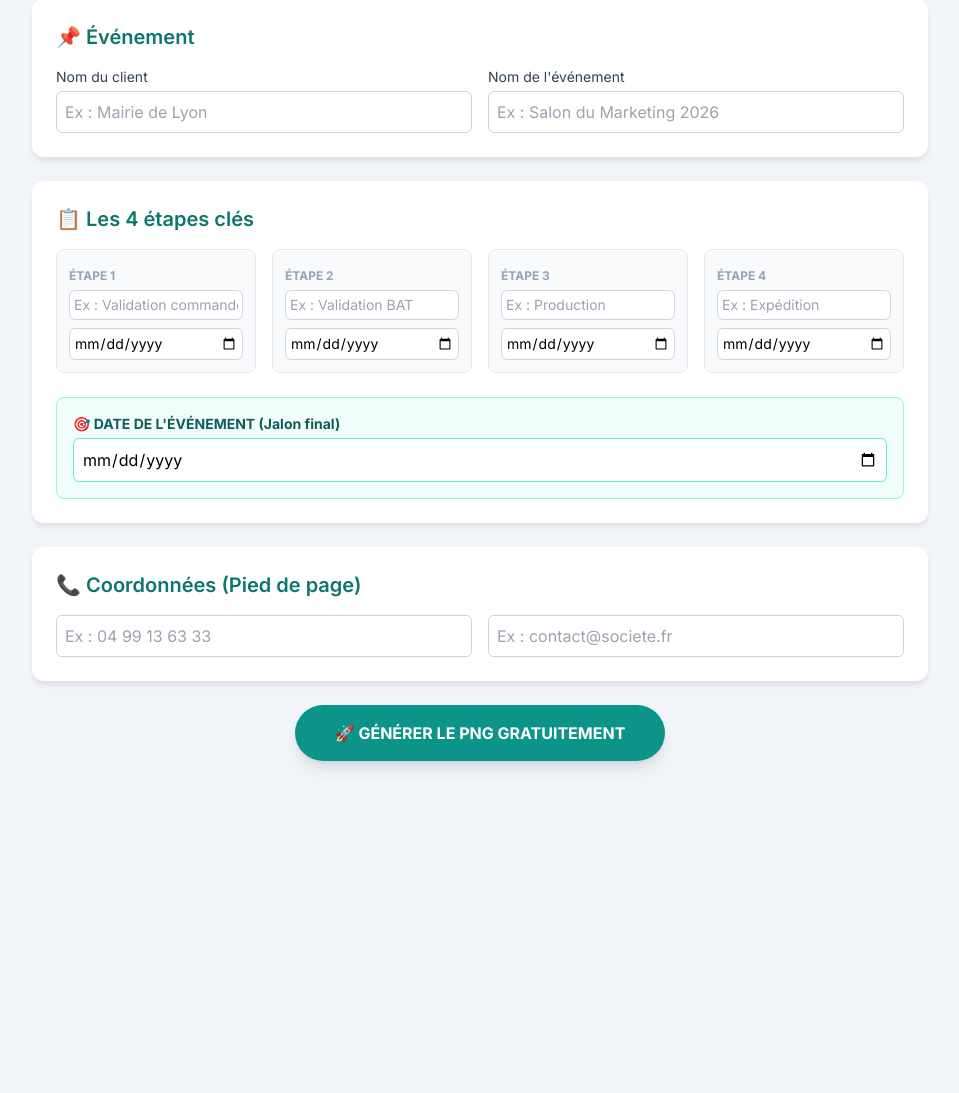
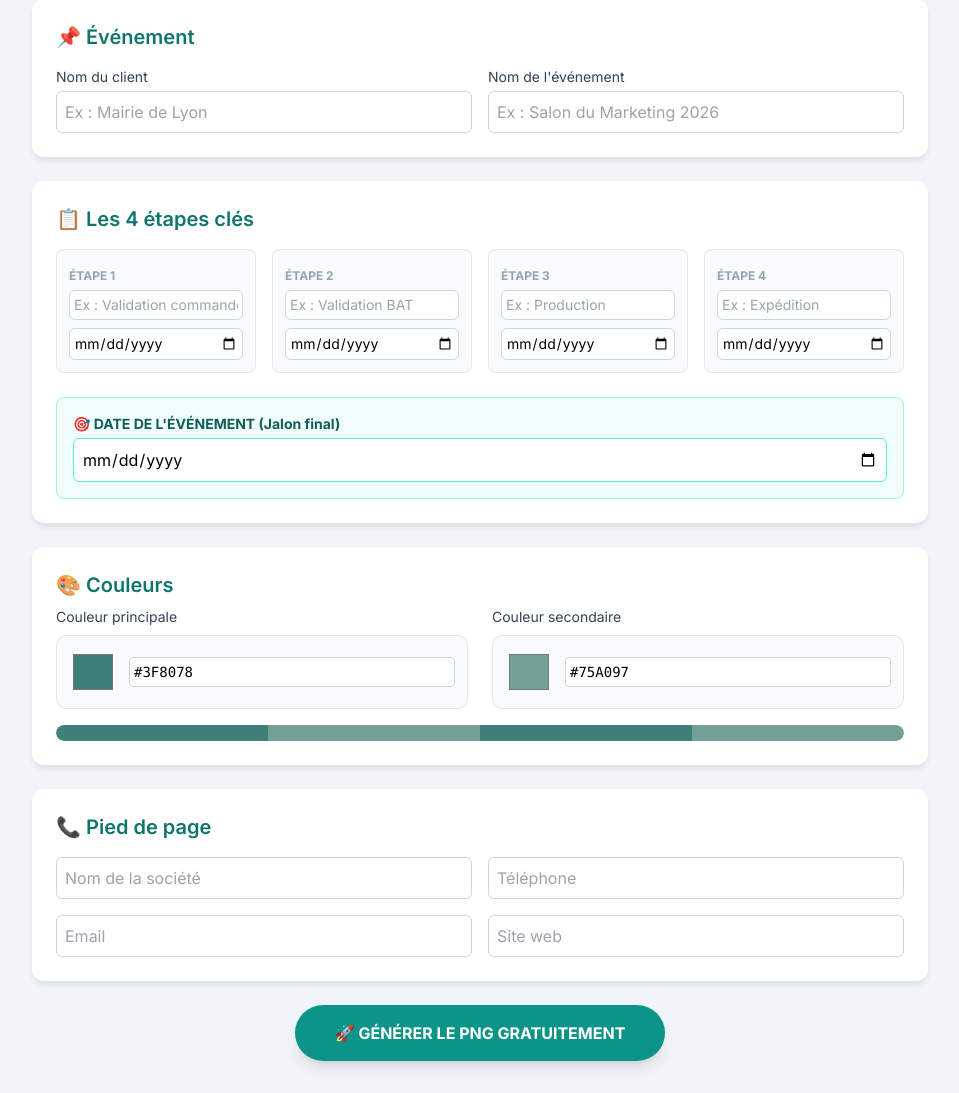
Before and after one commit to Omnipub/Retroplanning, a Flask app: page /admin/generate in a window 1280 px wide. Shown: the part 133-1226 px from the top of the page, without its empty margins (160-1119 px from the left). Before the commit the page ends 901 px from the top, so only its background shows below. Run offline with Flask 3, Linux system fonts and the light colour scheme; the visitor is signed in with stand-in values (Sample User, id 1); some libraries are stand-ins or nearby versions.

Commit message:
Update admin_generate.html

```diff
--- a/templates/admin_generate.html
+++ b/templates/admin_generate.html
@@ -9,6 +9,8 @@
     <style>
         body { font-family: 'Inter', sans-serif; background-color: #f1f5f9; }
         .card { background: white; border-radius: 12px; box-shadow: 0 4px 6px -1px rgb(0 0 0 / 0.1); }
+        input[type="color"] { width: 48px; height: 48px; border: none; border-radius: 8px; cursor: pointer; padding: 2px; background: none; }
+        .color-box { display: flex; align-items: center; gap: 12px; padding: 12px; border: 1.5px solid #e2e8f0; border-radius: 10px; background: #f8fafc; }
     </style>
 </head>
 <body class="p-4 md:p-8">
@@ -18,24 +20,21 @@
                 <h1 class="text-3xl font-bold text-slate-800">🛠️ Espace Admin</h1>
                 <p class="text-teal-600 font-semibold">Génération gratuite et immédiate (sans paiement)</p>
             </div>
-            <a href="/admin/logout" class="bg-red-100 hover:bg-red-200 text-red-700 font-bold py-2 px-4 rounded-lg text-sm transition">
-                Déconnexion
-            </a>
+            <a href="/admin/logout" class="bg-red-100 hover:bg-red-200 text-red-700 font-bold py-2 px-4 rounded-lg text-sm transition">Déconnexion</a>
         </header>
 
         <form action="/admin/generate" method="POST" class="space-y-6">
+
             <div class="card p-6">
                 <h2 class="text-xl font-semibold mb-4 text-teal-700">📌 Événement</h2>
                 <div class="grid grid-cols-1 md:grid-cols-2 gap-4">
                     <div>
                         <label class="block text-sm font-medium text-slate-700">Nom du client</label>
-                        <input type="text" name="client" required placeholder="Ex : Mairie de Lyon"
-                               class="mt-1 block w-full rounded-md border-slate-300 border p-2">
+                        <input type="text" name="client" required placeholder="Ex : Mairie de Lyon" class="mt-1 block w-full rounded-md border-slate-300 border p-2">
                     </div>
                     <div>
                         <label class="block text-sm font-medium text-slate-700">Nom de l'événement</label>
-                        <input type="text" name="evenement" required placeholder="Ex : Salon du Marketing 2026"
-                               class="mt-1 block w-full rounded-md border-slate-300 border p-2">
+                        <input type="text" name="evenement" required placeholder="Ex : Salon du Marketing 2026" class="mt-1 block w-full rounded-md border-slate-300 border p-2">
                     </div>
                 </div>
             </div>
@@ -43,54 +42,66 @@
             <div class="card p-6">
                 <h2 class="text-xl font-semibold mb-4 text-teal-700">📋 Les 4 étapes clés</h2>
                 <div class="grid grid-cols-1 md:grid-cols-2 lg:grid-cols-4 gap-4">
-
                     <div class="p-3 border rounded-lg bg-slate-50">
                         <span class="text-xs font-bold text-slate-400 uppercase">Étape 1</span>
-                        <input type="text" name="label1" placeholder="Ex : Validation commande"
-                               class="mt-1 block w-full text-sm border-slate-300 rounded-md border p-1 mb-2">
-                        <input type="date" name="date1" required
-                               class="block w-full text-sm border-slate-300 rounded-md border p-1">
+                        <input type="text" name="label1" placeholder="Ex : Validation commande" class="mt-1 block w-full text-sm border-slate-300 rounded-md border p-1 mb-2">
+                        <input type="date" name="date1" required class="block w-full text-sm border-slate-300 rounded-md border p-1">
                     </div>
-
                     <div class="p-3 border rounded-lg bg-slate-50">
                         <span class="text-xs font-bold text-slate-400 uppercase">Étape 2</span>
-                        <input type="text" name="label2" placeholder="Ex : Validation BAT"
-                               class="mt-1 block w-full text-sm border-slate-300 rounded-md border p-1 mb-2">
-                        <input type="date" name="date2" required
-                               class="block w-full text-sm border-slate-300 rounded-md border p-1">
+                        <input type="text" name="label2" placeholder="Ex : Validation BAT" class="mt-1 block w-full text-sm border-slate-300 rounded-md border p-1 mb-2">
+                        <input type="date" name="date2" required class="block w-full text-sm border-slate-300 rounded-md border p-1">
                     </div>
-
                     <div class="p-3 border rounded-lg bg-slate-50">
                         <span class="text-xs font-bold text-slate-400 uppercase">Étape 3</span>
-                        <input type="text" name="label3" placeholder="Ex : Production"
-                               class="mt-1 block w-full text-sm border-slate-300 rounded-md border p-1 mb-2">
-                        <input type="date" name="date3" required
-                               class="block w-full text-sm border-slate-300 rounded-md border p-1">
+                        <input type="text" name="label3" placeholder="Ex : Production" class="mt-1 block w-full text-sm border-slate-300 rounded-md border p-1 mb-2">
+                        <input type="date" name="date3" required class="block w-full text-sm border-slate-300 rounded-md border p-1">
                     </div>
-
                     <div class="p-3 border rounded-lg bg-slate-50">
                         <span class="text-xs font-bold text-slate-400 uppercase">Étape 4</span>
-                        <input type="text" name="label4" placeholder="Ex : Expédition"
-                               class="mt-1 block w-full text-sm border-slate-300 rounded-md border p-1 mb-2">
-                        <input type="date" name="date4" required
-                               class="block w-full text-sm border-slate-300 rounded-md border p-1">
+                        <input type="text" name="label4" placeholder="Ex : Expédition" class="mt-1 block w-full text-sm border-slate-300 rounded-md border p-1 mb-2">
+                        <input type="date" name="date4" required class="block w-full text-sm border-slate-300 rounded-md border p-1">
                     </div>
-
                 </div>
                 <div class="mt-6 p-4 bg-teal-50 border border-teal-200 rounded-lg">
                     <label class="block text-sm font-bold text-teal-800">🎯 DATE DE L'ÉVÉNEMENT (Jalon final)</label>
-                    <input type="date" name="date_event" required
-                           class="mt-1 block w-full rounded-md border-teal-300 border p-2">
+                    <input type="date" name="date_event" required class="mt-1 block w-full rounded-md border-teal-300 border p-2">
                 </div>
             </div>
 
             <div class="card p-6">
-                <h2 class="text-xl font-semibold mb-4 text-teal-700">📞 Coordonnées (Pied de page)</h2>
+                <h2 class="text-xl font-semibold mb-2 text-teal-700">🎨 Couleurs</h2>
+                <div class="grid grid-cols-1 md:grid-cols-2 gap-6">
+                    <div>
+                        <label class="block text-sm font-medium text-slate-700 mb-2">Couleur principale</label>
+                        <div class="color-box">
+                            <input type="color" id="color1" name="color_main" value="#3F8078">
+                            <input type="text" id="hex1" value="#3F8078" maxlength="7" class="flex-1 text-sm border border-slate-300 rounded p-1 font-mono">
+                        </div>
+                    </div>
+                    <div>
+                        <label class="block text-sm font-medium text-slate-700 mb-2">Couleur secondaire</label>
+                        <div class="color-box">
+                            <input type="color" id="color2" name="color_alt" value="#75A097">
+                            <input type="text" id="hex2" value="#75A097" maxlength="7" class="flex-1 text-sm border border-slate-300 rounded p-1 font-mono">
+                        </div>
+                    </div>
+                </div>
+                <div class="mt-4 flex rounded-full overflow-hidden h-4 w-full shadow-inner">
+                    <div id="prev1" class="flex-1" style="background:#3F8078; border-radius: 8px 0 0 8px;"></div>
+                    <div id="prev2" class="flex-1" style="background:#75A097;"></div>
+                    <div id="prev3" class="flex-1" style="background:#3F8078;"></div>
+                    <div id="prev4" class="flex-1" style="background:#75A097; border-radius: 0 8px 8px 0;"></div>
+                </div>
+            </div>
+
+            <div class="card p-6">
+                <h2 class="text-xl font-semibold mb-4 text-teal-700">📞 Pied de page</h2>
                 <div class="grid grid-cols-1 md:grid-cols-2 gap-4">
-                    <input type="text" name="phone" placeholder="Ex : 04 99 13 63 33"
-                           class="block w-full rounded-md border-slate-300 border p-2">
-                    <input type="email" name="email" placeholder="Ex : contact@societe.fr"
-                           class="block w-full rounded-md border-slate-300 border p-2">
+                    <input type="text" name="footer_societe" placeholder="Nom de la société" class="block w-full rounded-md border-slate-300 border p-2">
+                    <input type="text" name="phone" placeholder="Téléphone" class="block w-full rounded-md border-slate-300 border p-2">
+                    <input type="email" name="email" placeholder="Email" class="block w-full rounded-md border-slate-300 border p-2">
+                    <input type="text" name="website" placeholder="Site web" class="block w-full rounded-md border-slate-300 border p-2">
                 </div>
             </div>
 
@@ -101,5 +112,19 @@
             </div>
         </form>
     </div>
+    <script>
+        const c1 = document.getElementById('color1'), h1 = document.getElementById('hex1');
+        const c2 = document.getElementById('color2'), h2 = document.getElementById('hex2');
+        function updatePreview() {
+            document.getElementById('prev1').style.background = c1.value;
+            document.getElementById('prev3').style.background = c1.value;
+            document.getElementById('prev2').style.background = c2.value;
+            document.getElementById('prev4').style.background = c2.value;
+        }
+        c1.addEventListener('input', () => { h1.value = c1.value; updatePreview(); });
+        c2.addEventListener('input', () => { h2.value = c2.value; updatePreview(); });
+        h1.addEventListener('input', () => { if(/^#[0-9A-Fa-f]{6}$/.test(h1.value)){c1.value=h1.value;updatePreview();} });
+        h2.addEventListener('input', () => { if(/^#[0-9A-Fa-f]{6}$/.test(h2.value)){c2.value=h2.value;updatePreview();} });
+    </script>
 </body>
 </html>
```
